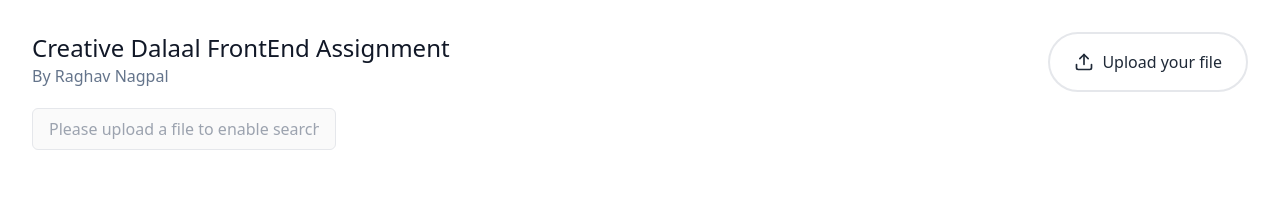
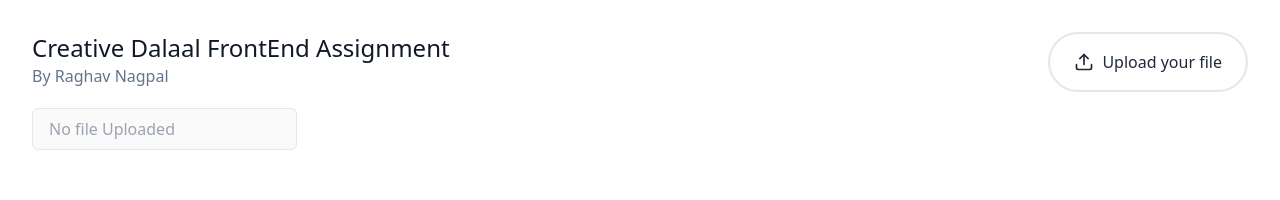
Before and after one commit to raaghav03/assignment, a React (Vite) app: page / in a window 1280 px wide. Shown: the top 200 px of the page. Built offline with nearby package versions, Linux system fonts and the light colour scheme.

Commit message:
ui changes

```diff
--- a/src/App.jsx
+++ b/src/App.jsx
@@ -101,6 +101,8 @@ export default function App() {
           </div>
           <FileUpload file={file} handleFileChange={handleFileChange} />
         </div>
+
+        <div className="flex flex-row my-4 justify-between ">
           <SearchInput
             file={file}
             searchText={searchText}
@@ -110,6 +112,8 @@ export default function App() {
             handleEnter={handleEnter}
             searchSuggestions={searchSuggestions}
           />
+          {file && <WordCount wordCount={wordCount} />}
+        </div>
         {searchText && (
           <SearchCount searchText={searchText} searchCount={searchCount} />
         )}
@@ -120,7 +124,6 @@ export default function App() {
             </pre>
           </div>
         )}
-        {file && <WordCount wordCount={wordCount} />}
       </div>
     </>
   );
--- a/src/components/FileUpload.jsx
+++ b/src/components/FileUpload.jsx
@@ -8,7 +8,7 @@ const FileUpload = ({ file, handleFileChange }) => (
     className="flex items-center justify-center rounded-full px-6 py-4 gap-2 border-2  text-gray-800 bg-white cursor-pointer transition-all duration-300 hover:bg-gray-100 hover:shadow-sm active:bg-gray-200 active:shadow-inner"
   >
     <Upload size={20} />
-    <span>{file ? file.name : "Upload your file"}</span>
+    <span>{file ? `${file.name} is uploaded` : "Upload your file"}</span>
     <input
       id="file-upload"
       type="file"
--- a/src/components/SearchInput.jsx
+++ b/src/components/SearchInput.jsx
@@ -15,10 +15,10 @@ const SearchInput = ({
 
   const placeholderText = file
     ? "Search in File"
-    : "Please upload a file to enable search";
+    : "No file Uploaded";
 
   return (
-    <p className="fit-content">
+    <p>
       <input
         type="text"
         placeholder={placeholderText}
@@ -35,8 +35,8 @@ const SearchInput = ({
         disabled={!file}
         className={`px-4 py-2 border object-fill ${
           !file ? "border-gray-200" : "border-gray-300"
-        } rounded-md w-1/4 hover:border-gray-400 focus:border-blue-500 focus:outline-none ${
-          !file ? "cursor-not-allowed" : "cursor-auto"
+        } rounded-md flex-4  hover:border-gray-400 focus:border-blue-500 focus:outline-none ${
+          !file ? "cursor-not-allowed flex-4 " : "cursor-auto"
         }`}
       />
       {showDropdown && searchSuggestions.length > 0 && (
--- a/src/components/WordCount.jsx
+++ b/src/components/WordCount.jsx
@@ -1,5 +1,9 @@
 import PropTypes from "prop-types";
-const WordCount = ({ wordCount }) => <p>Word Count: {wordCount}</p>;
+const WordCount = ({ wordCount }) => (
+  <p className="">
+    Word Count: {wordCount}
+  </p>
+);
 WordCount.propTypes = {
   wordCount: PropTypes.number.isRequired,
 };
```
Lines whose indentation alone changed are shown as unchanged.
